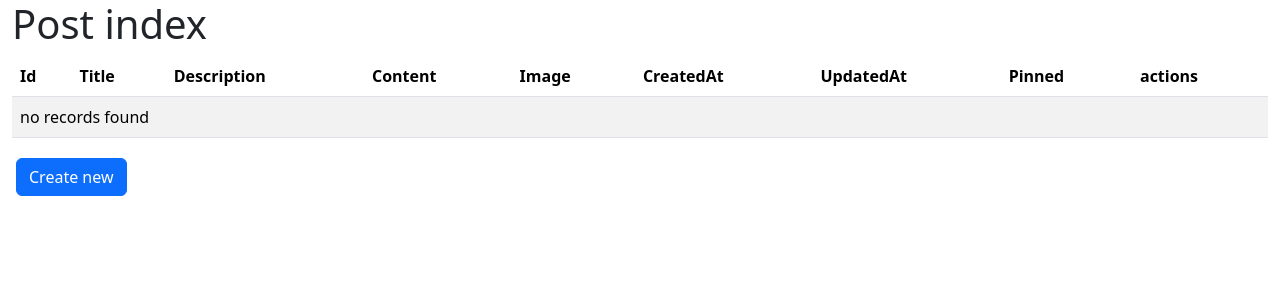
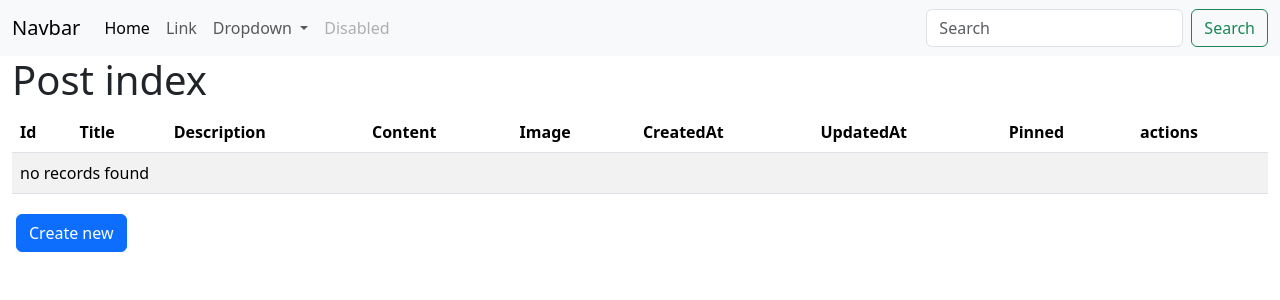
Before and after one commit to dekpo/SymfonyDemoProject, a Symfony app: template templates/post/index.html.twig in a window 1280 px wide. Shown: the top 300 px of the page. Run offline with Twig, Linux system fonts and the light colour scheme; the template is opened without the code that fills it, so the values that code supplies are empty; some libraries are stand-ins or nearby versions.

Commit message:
Fixed debug my debug bar ;)

```diff
--- a/templates/base.html.twig
+++ b/templates/base.html.twig
@@ -19,9 +19,45 @@
         {% endblock %}
     </head>
     <body>
+        <nav class="navbar navbar-expand-lg bg-body-tertiary">
+  <div class="container-fluid">
+    <a class="navbar-brand" href="#">Navbar</a>
+    <button class="navbar-toggler" type="button" data-bs-toggle="collapse" data-bs-target="#navbarSupportedContent" aria-controls="navbarSupportedContent" aria-expanded="false" aria-label="Toggle navigation">
+      <span class="navbar-toggler-icon"></span>
+    </button>
+    <div class="collapse navbar-collapse" id="navbarSupportedContent">
+      <ul class="navbar-nav me-auto mb-2 mb-lg-0">
+        <li class="nav-item">
+          <a class="nav-link active" aria-current="page" href="#">Home</a>
+        </li>
+        <li class="nav-item">
+          <a class="nav-link" href="#">Link</a>
+        </li>
+        <li class="nav-item dropdown">
+          <a class="nav-link dropdown-toggle" href="#" role="button" data-bs-toggle="dropdown" aria-expanded="false">
+            Dropdown
+          </a>
+          <ul class="dropdown-menu">
+            <li><a class="dropdown-item" href="#">Action</a></li>
+            <li><a class="dropdown-item" href="#">Another action</a></li>
+            <li><hr class="dropdown-divider"></li>
+            <li><a class="dropdown-item" href="#">Something else here</a></li>
+          </ul>
+        </li>
+        <li class="nav-item">
+          <a class="nav-link disabled" aria-disabled="true">Disabled</a>
+        </li>
+      </ul>
+      <form class="d-flex" role="search">
+        <input class="form-control me-2" type="search" placeholder="Search" aria-label="Search">
+        <button class="btn btn-outline-success" type="submit">Search</button>
+      </form>
+    </div>
+  </div>
+</nav>
         <main class="container-fluid">
         {% block body %}{% endblock %}
         </main>
-        <script src="https://cdn.jsdelivr.net/npm/bootstrap@5.3.1/dist/js/bootstrap.bundle.min.js"></script
+        <script src="https://cdn.jsdelivr.net/npm/bootstrap@5.3.1/dist/js/bootstrap.bundle.min.js"></script>
     </body>
 </html>
```
